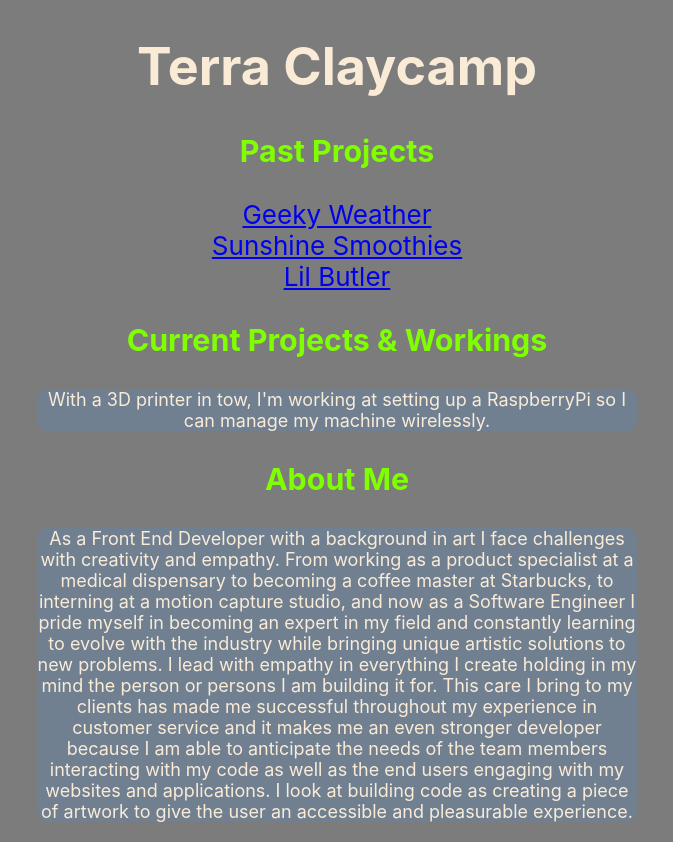
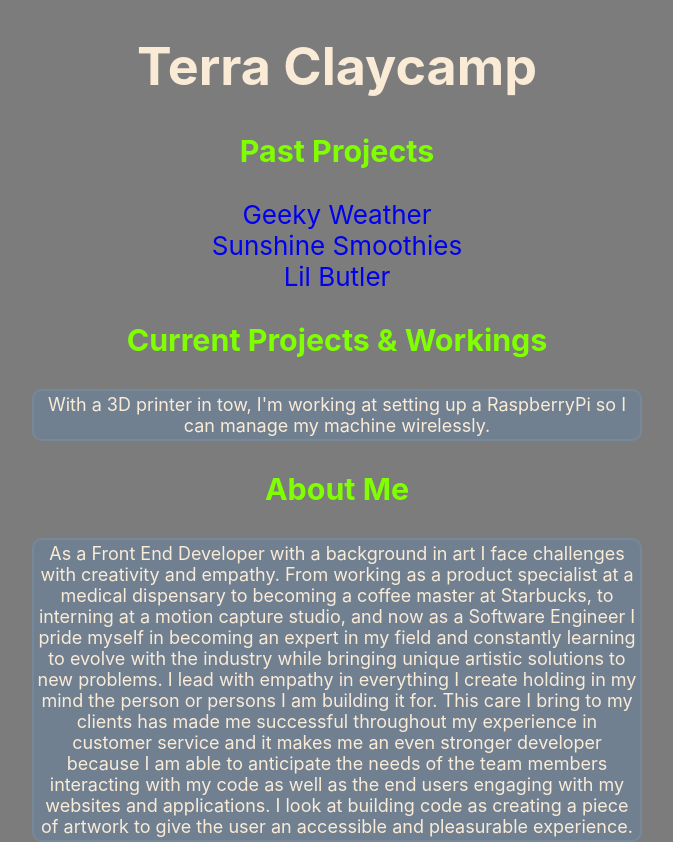
Before and after one commit to invaderZimm77/invaderZimm77.github.io, a React (Create React App) app: page / in a window 1280 px wide. Shown: the top 842 px of the page, without its empty margins (303-976 px from the left). Built offline with nearby package versions, Linux system fonts and the light colour scheme.

Commit message:
css formatting

```diff
--- a/src/App.css
+++ b/src/App.css
@@ -12,14 +12,18 @@ body {
 
 p {
   width: 600px;
+  padding: 3px;
   font-size: large;
   background-color: slategrey;
+  border-style: solid;
+  border-color: lightslategrey;
+  border-width: 2px;
   border-radius: 10px;
 }
 
 a:link, a:visited {
   color: (internal value);
-  text-decoration: underline;
+  text-decoration: none;
   cursor: auto;
 }
 
```
